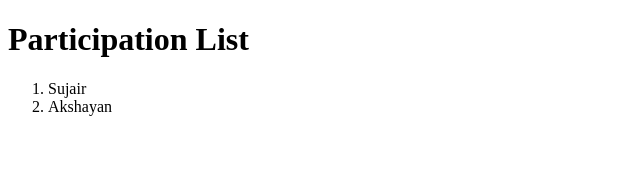
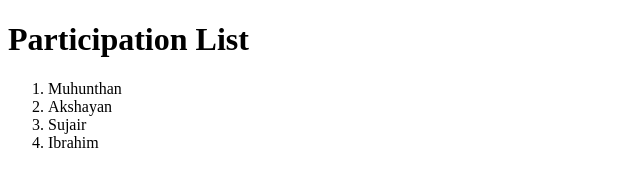
Before and after one commit to blockdeveloper25/SE4103-2024-4840, a website: page index.html in a window 1280 px wide. Shown: the whole page, without its empty margins (0-640 px from the left). Drawn offline with Linux system fonts and the light colour scheme.

Commit message:
Updated the code

```diff
--- a/index.html
+++ b/index.html
@@ -10,8 +10,11 @@
 <body>
     <h1>Participation List</h1>
     <ol>
+        <li>Muhunthan</li>
+        <li>Akshayan</li>
         <li>Sujair</li>
-        <li>Akshayan</li>
+        <li>Ibrahim</li>
+
     </ol>
 </body>
 
```
